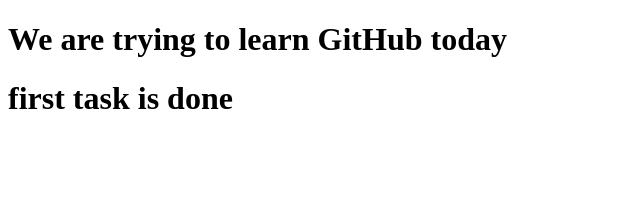
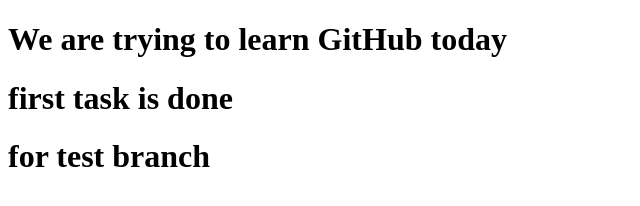
Before and after one commit to zulkar29/practicum, a plain HTML site: page index.html in a window 1280 px wide. Shown: the whole page, without its empty margins (0-640 px from the left). Drawn offline with Linux system fonts and the light colour scheme.

Commit message:
for test branch

```diff
--- a/index.html
+++ b/index.html
@@ -9,5 +9,6 @@
 <body>
     <h1>We are trying to learn GitHub today</h1>
     <h1> first task is done</h1>
+    <h1>for test branch</h1>
 </body>
 </html>
```
